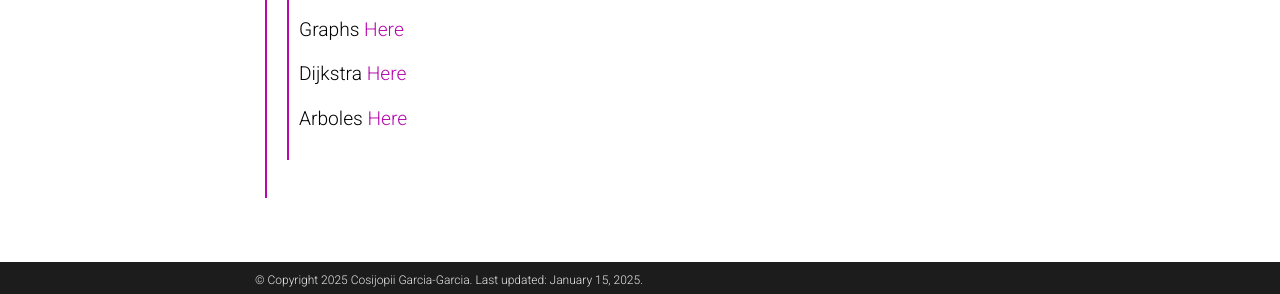
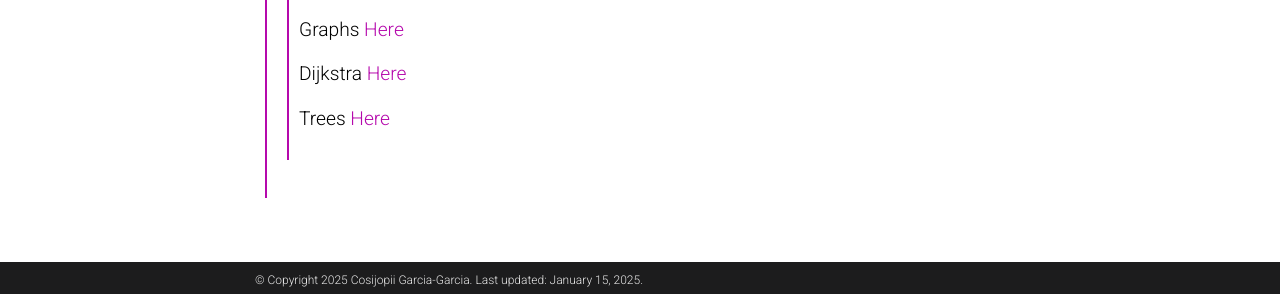
Before and after one commit to Cosijopiii/Cosijopiii.github.io, a Jekyll site: the page built from _projects/2_project.md, in a window 1280 px wide and 900 px high, scrolled down 1000 px. Shown: the part 603-897 px from the top of the window. Built offline with Jekyll 4.4.1, drawn with Linux system fonts in a browser that asks for light colours; comment, search, counter and statistics services are not loaded; a style sheet for code colours, icons or effects is not loaded.

Commit message:
Update 2_project.md

```diff
--- a/_projects/2_project.md
+++ b/_projects/2_project.md
@@ -57,5 +57,5 @@ category: work
 >>
 >> Dijkstra [Here](/assets/pdf/Dijkstra_ED_P3.pdf)
 >>
->> Arboles [Here](/assets/pdf/Arboles_ED_P3.pdf)
+>> Trees [Here](/assets/pdf/Arboles_ED_P3.pdf)
 >>
```
